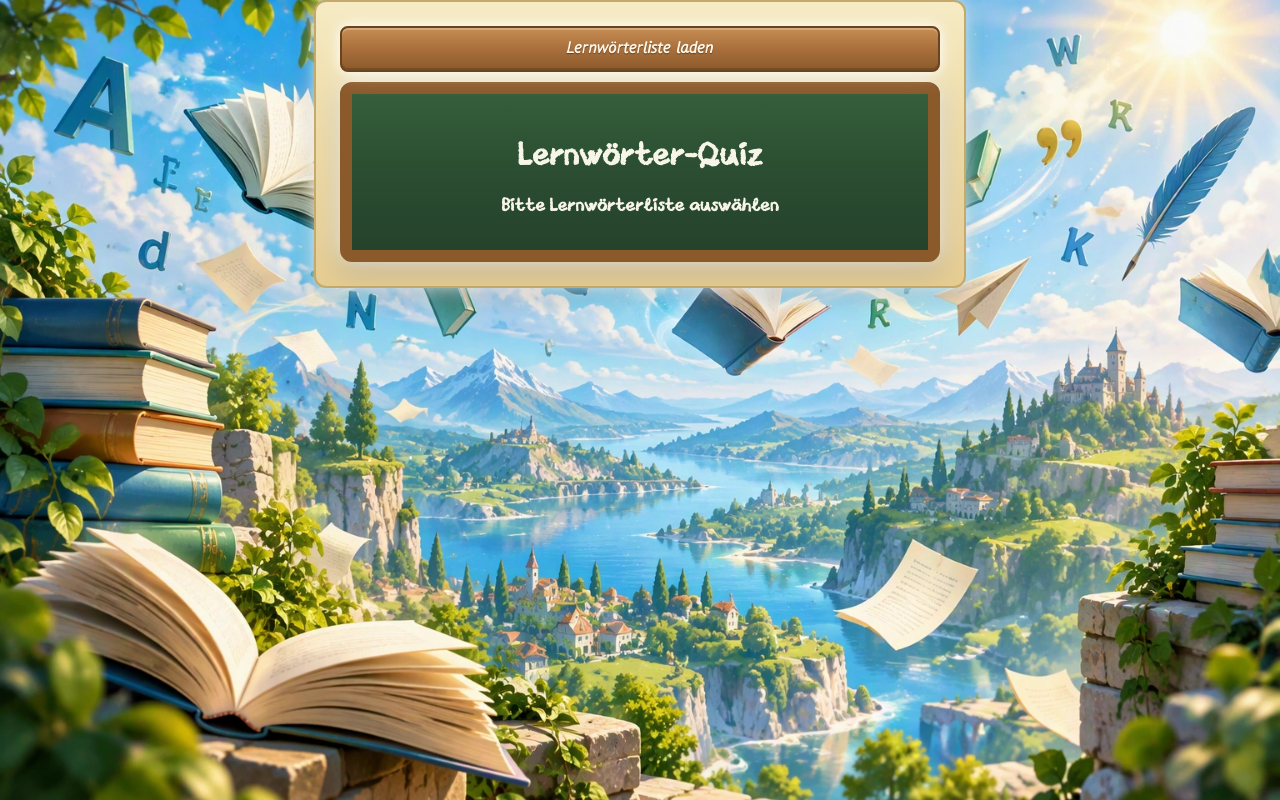
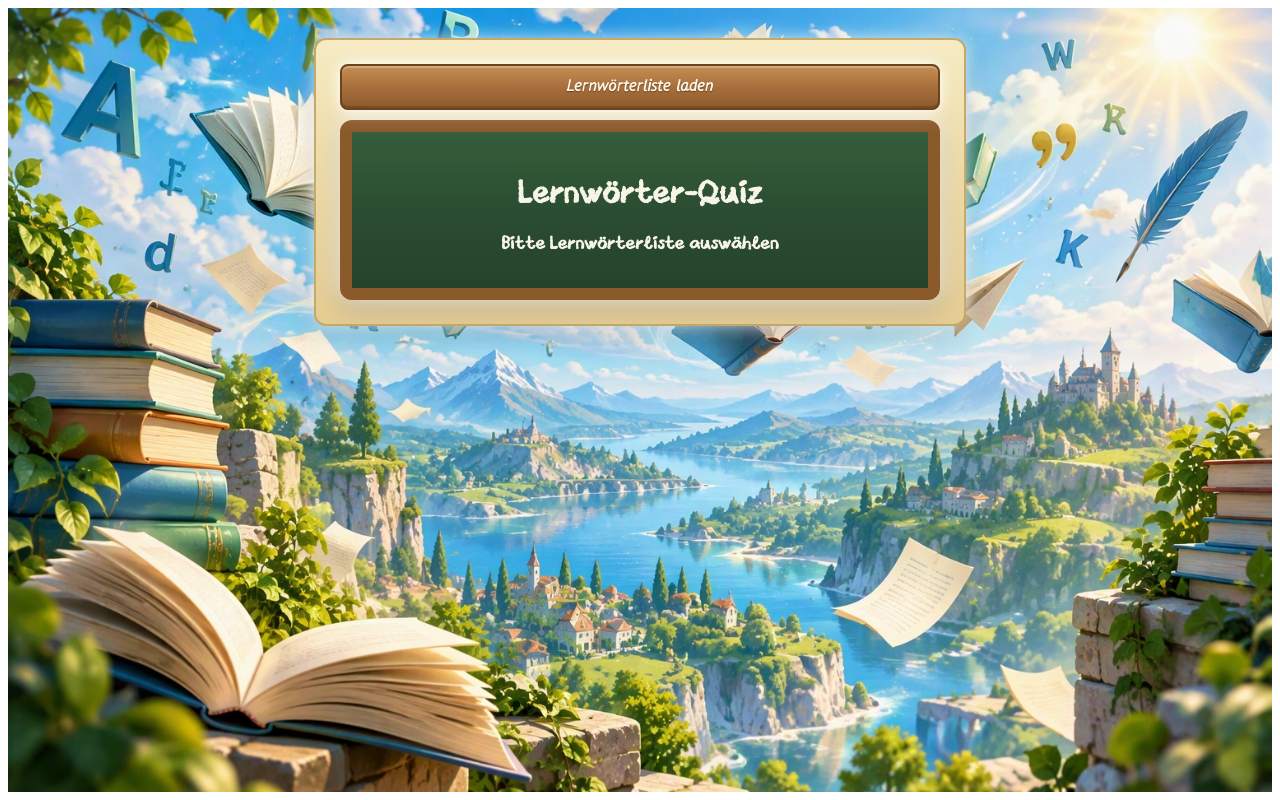
Before and after one commit to LocalFreeEdu/LernwoerterQuiz, an Angular app: page /LernwoerterQuiz/ in a window 1280 px wide. Built offline with nearby package versions, Linux system fonts and the light colour scheme.

Commit message:
app.css weißer Rand

```diff
--- a/src/app/app.css
+++ b/src/app/app.css
@@ -20,8 +20,9 @@
     justify-content: center;
     width: 100%;
     height: 100dvh;
+    border: 8px solid white;
     box-sizing: border-box;
-    padding-top: 0px;
+    padding-top: 30px;
 
     background-image: url('../assets/backgrounds/lernwoerter-bg.webp');
     background-size: cover;
```
